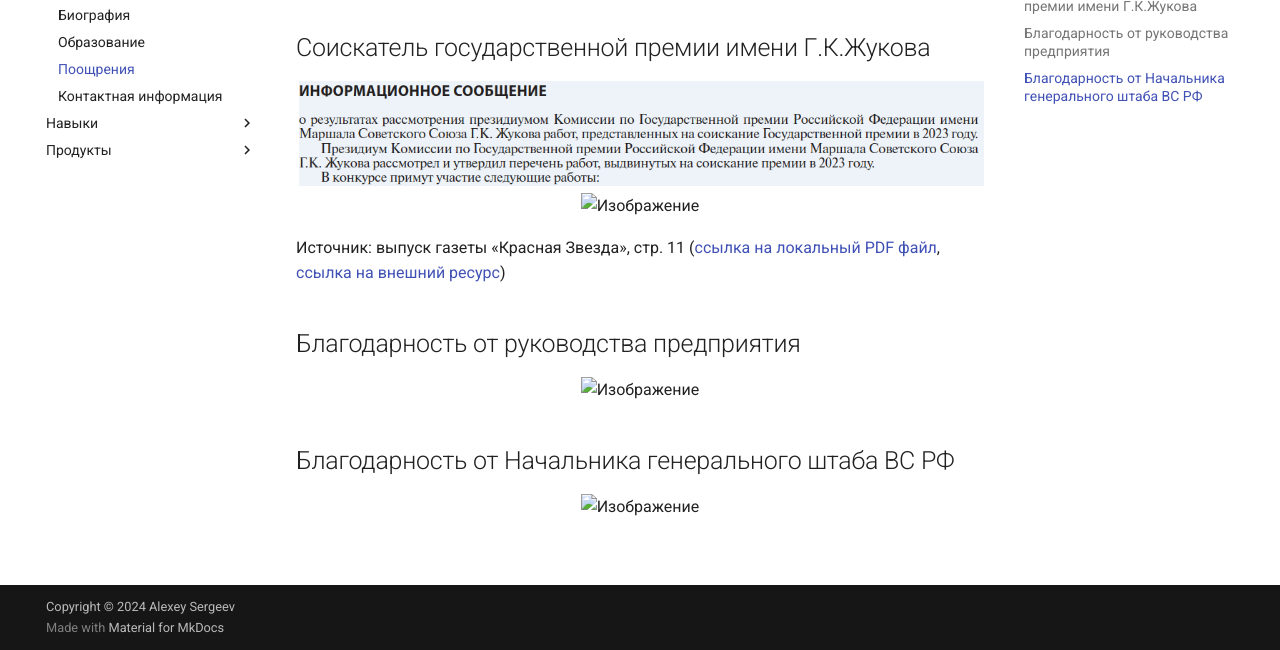
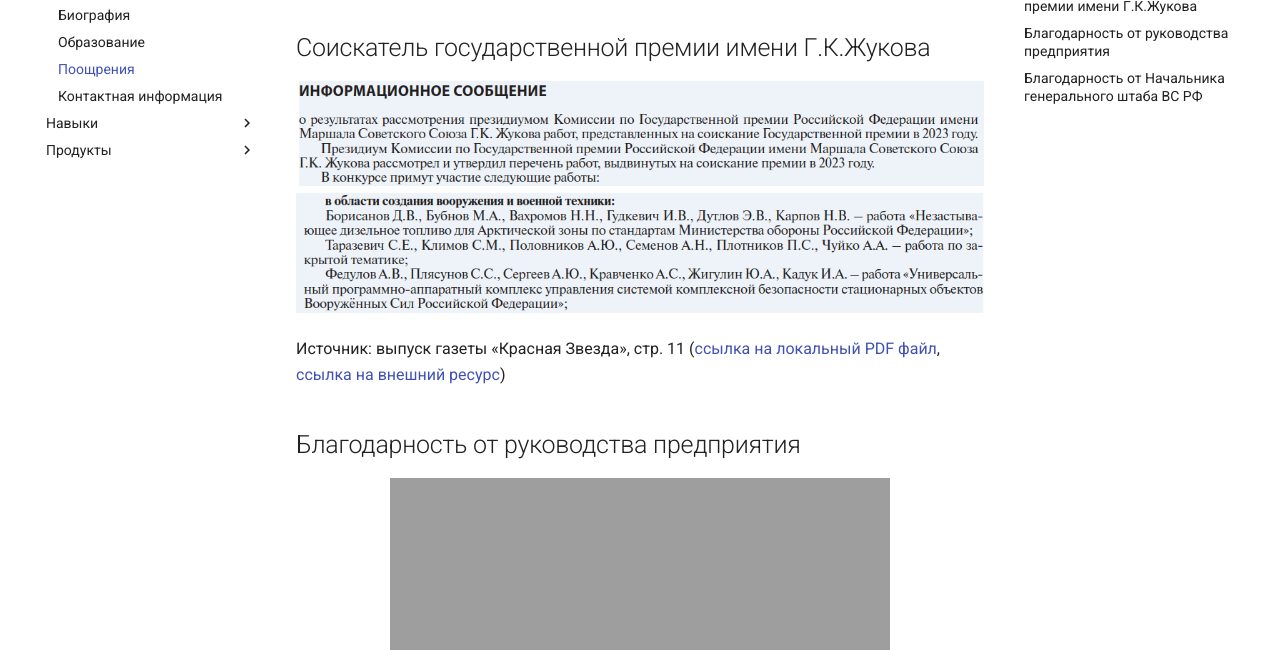
Before and after one commit to ausergeev/portfolio-sa, a plain HTML site: page about-me/achievements/achievements/index.html in a window 1280 px wide. Shown: the part 150-800 px from the top of the page. Drawn offline with Linux system fonts and the light colour scheme; the site is published under a folder, as on GitHub Pages, so addresses that start at the root find nothing; no server answers.

Commit message:
Коррекция ссылок 8

```diff
--- a/about-me/achievements/achievements/index.html
+++ b/about-me/achievements/achievements/index.html
@@ -784,18 +784,18 @@
 <img src="../zukov1.png" alt="Изображение" width="1000" />
 </div>
 <div style="text-align: center;">
-<img src="/portfolio-sa/about-me/achievements/zukov2.png" alt="Изображение" width="1000" />
+<img src="../zukov2.png" alt="Изображение" width="1000" />
 </div>
 
 <p>Источник: выпуск газеты «Красная Звезда», стр. 11 (<a href="../zcpokLHBGP.pdf">ссылка на локальный PDF файл</a>, <a href="https://ric.mil.ru/upload/site173/zcpokLHBGP.pdf">ссылка на внешний ресурс</a>)</p>
 <h2 id="_3">Благодарность от руководства предприятия</h2>
 <div style="text-align: center;">
-<img src="/about-me/achievements/gratitude-rsvo-gendir.png" alt="Изображение" width="500" />
+<img src="../gratitude-rsvo-gendir.png" alt="Изображение" width="500" />
 </div>
 
 <h2 id="_4">Благодарность от Начальника генерального штаба ВС РФ</h2>
 <div style="text-align: center;">
-<img src="/about-me/achievements/gratitude-mil.png" alt="Изображение" width="500" />
+<img src="../gratitude-mil.png" alt="Изображение" width="500" />
 </div>
 
 
```
